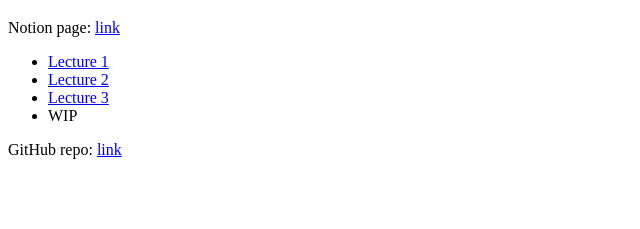
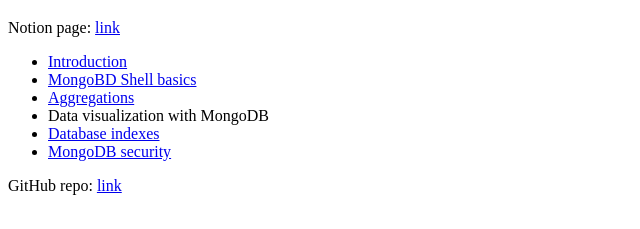
Before and after one commit to mongo-school/mongo-lectures, a plain HTML site: page index.html in a window 1280 px wide. Shown: the part 61-290 px from the top of the page, without its empty margins (0-640 px from the left). Drawn offline with Linux system fonts and the light colour scheme.

Commit message:
add more lectures

```diff
--- a/index.html
+++ b/index.html
@@ -8,10 +8,12 @@
 <h1>Lectures for the MongoDB course</h1>
 <p>Notion page: <a href="https://nikmel.notion.site/MongoDB-7b1d044804834bcb901fa249f15e2567">link</a></p>
 <ul>
-    <li><a href="/lecture1">Lecture 1</a></li>
-    <li><a href="/lecture2">Lecture 2</a></li>
-    <li><a href="/lecture3">Lecture 3</a></li>
-    <li>WIP</li>
+    <li><a href="/lecture1">Introduction</a></li>
+    <li><a href="/lecture2">MongoBD Shell basics</a></li>
+    <li><a href="/lecture3">Aggregations</a></li>
+    <li>Data visualization with MongoDB</li>
+    <li><a href="/lecture5">Database indexes</a></li>
+    <li><a href="/lecture6">MongoDB security</a></li>
 </ul>
 <p>GitHub repo: <a href="https://github.com/mongo-school/mongo-lectures">link</a></p>
 </body>
```
